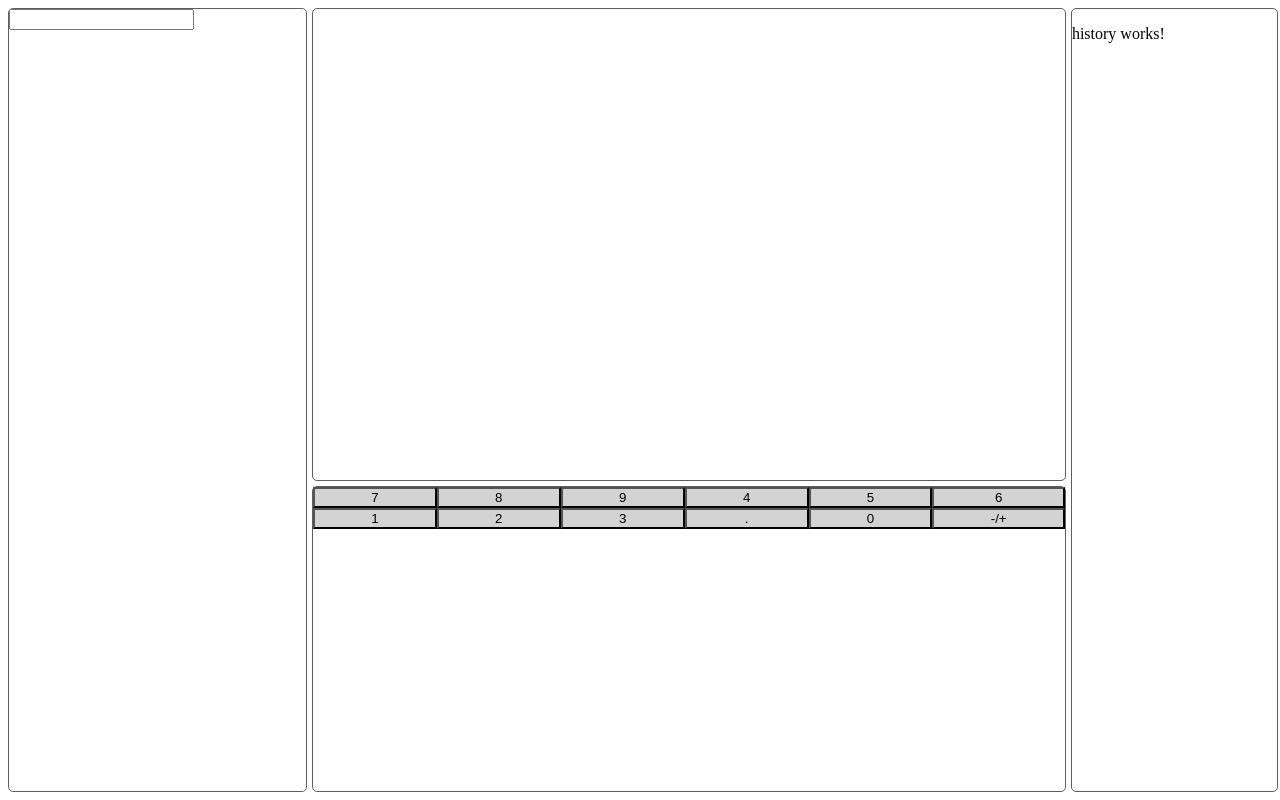
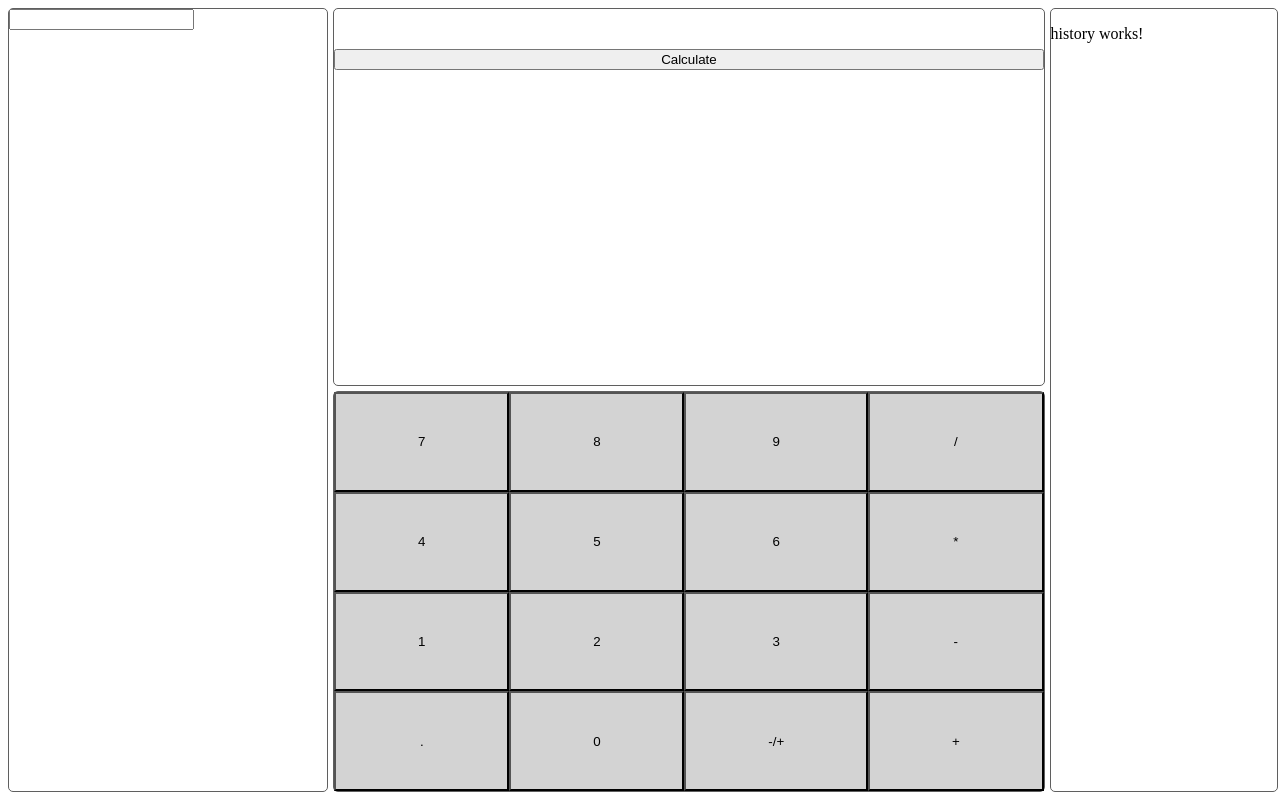
Before and after one commit to Nanojaw/WebCalculator, an Angular app in the folder frontend/WebCalculator/: page / in a window 1280 px wide. Built offline with nearby package versions, Linux system fonts and the light colour scheme.

Commit message:
added action buttons

```diff
--- a/frontend/WebCalculator/src/app/app.component.ts
+++ b/frontend/WebCalculator/src/app/app.component.ts
@@ -10,7 +10,7 @@ export class AppComponent {
   @Input() expression = "";
 
   onKeyClicked(key: string) {
-    if(key == "-") {
+    if(key == "negate") {
       if (this.expression.startsWith("-")) {
         this.expression = this.expression.substring(1);
       }
--- a/frontend/WebCalculator/src/app/app.module.ts
+++ b/frontend/WebCalculator/src/app/app.module.ts
@@ -13,7 +13,7 @@ import { SearchComponent } from './search/search.component';
     HistoryComponent,
     KeypadComponent,
     ExpressionComponent,
-    SearchComponent
+    SearchComponent,
   ],
   imports: [
     BrowserModule
--- a/frontend/WebCalculator/src/app/expression/expression.component.html
+++ b/frontend/WebCalculator/src/app/expression/expression.component.html
@@ -1 +1,2 @@
 <p id="expression">{{expression}}</p>
+<button id="Calculate" (click)="calculate()">Calculate</button>
--- a/frontend/WebCalculator/src/app/expression/expression.component.scss
+++ b/frontend/WebCalculator/src/app/expression/expression.component.scss
@@ -4,6 +4,9 @@
   font-weight: bold;
   font-size: 40px;
 
-  height: 128px;
-  width: 50vw;
+  width: 45vw;
 }
+
+#Calculate {
+  width: 100%;
+}
--- a/frontend/WebCalculator/src/app/expression/expression.component.ts
+++ b/frontend/WebCalculator/src/app/expression/expression.component.ts
@@ -14,4 +14,8 @@ export class ExpressionComponent implements OnInit {
   ngOnInit(): void {
   }
 
+  calculate() {
+    //TODO Implement
+    alert(this.expression)
+  }
 }
--- a/frontend/WebCalculator/src/app/keypad/keypad.component.html
+++ b/frontend/WebCalculator/src/app/keypad/keypad.component.html
@@ -1,17 +1,23 @@
 <div class="main-grid">
+  <!-- Extra keys -->
 
 
-  <!-- Basic key -->
+
+  <!-- Basic keys -->
   <button class="basic-key" (click)="key7()">7</button>
   <button class="basic-key" (click)="key8()">8</button>
   <button class="basic-key" (click)="key9()">9</button>
+  <button class="basic-key" (click)="keyDivide()">/</button>
   <button class="basic-key" (click)="key4()">4</button>
   <button class="basic-key" (click)="key5()">5</button>
   <button class="basic-key" (click)="key6()">6</button>
+  <button class="basic-key" (click)="keyMultiply()">*</button>
   <button class="basic-key" (click)="key1()">1</button>
   <button class="basic-key" (click)="key2()">2</button>
   <button class="basic-key" (click)="key3()">3</button>
+  <button class="basic-key" (click)="keySubtract()">-</button>
   <button class="basic-key" (click)="keyPoint()">.</button>
   <button class="basic-key" (click)="key0()">0</button>
   <button class="basic-key" (click)="keyNegate()">-/+</button>
+  <button class="basic-key" (click)="keyAdd()">+</button>
 </div>
--- a/frontend/WebCalculator/src/app/keypad/keypad.component.scss
+++ b/frontend/WebCalculator/src/app/keypad/keypad.component.scss
@@ -1,7 +1,10 @@
 .main-grid {
   display: grid;
-  grid-template-columns: auto auto auto auto auto auto;
+  grid-template-columns: auto auto auto auto;
   grid-template-rows: auto auto auto auto;
+
+  width: 100%;
+  height: 100%;
 }
 
 .basic-key {
--- a/frontend/WebCalculator/src/app/keypad/keypad.component.ts
+++ b/frontend/WebCalculator/src/app/keypad/keypad.component.ts
@@ -9,22 +9,76 @@ export class KeypadComponent implements OnInit {
 
   @Output() keyEvt = new EventEmitter<string>();
 
-  constructor() { }
+  constructor() {
+  }
 
   ngOnInit(): void {
   }
 
-  key0() { this.keyEvt.emit("0"); }
-  key1() { this.keyEvt.emit("1"); }
-  key2() { this.keyEvt.emit("2"); }
-  key3() { this.keyEvt.emit("3"); }
-  key4() { this.keyEvt.emit("4"); }
-  key5() { this.keyEvt.emit("5"); }
-  key6() { this.keyEvt.emit("6"); }
-  key7() { this.keyEvt.emit("7"); }
-  key8() { this.keyEvt.emit("8"); }
-  key9() { this.keyEvt.emit("9"); }
-  keyPoint() { this.keyEvt.emit("."); }
-  keyNegate() { this.keyEvt.emit("-"); }
+  //region Basic keys
+  key0() {
+    this.keyEvt.emit("0");
+  }
+
+  key1() {
+    this.keyEvt.emit("1");
+  }
+
+  key2() {
+    this.keyEvt.emit("2");
+  }
+
+  key3() {
+    this.keyEvt.emit("3");
+  }
+
+  key4() {
+    this.keyEvt.emit("4");
+  }
+
+  key5() {
+    this.keyEvt.emit("5");
+  }
+
+  key6() {
+    this.keyEvt.emit("6");
+  }
+
+  key7() {
+    this.keyEvt.emit("7");
+  }
+
+  key8() {
+    this.keyEvt.emit("8");
+  }
+
+  key9() {
+    this.keyEvt.emit("9");
+  }
+
+  keyPoint() {
+    this.keyEvt.emit(".");
+  }
+
+  keyNegate() {
+    this.keyEvt.emit("negate");
+  }
+
+  keyDivide() {
+    this.keyEvt.emit(("/"));
+  }
+
+  keyMultiply() {
+    this.keyEvt.emit(("*"));
+  }
+
+  keySubtract() {
+    this.keyEvt.emit(("-"));
+  }
+
+  keyAdd() {
+    this.keyEvt.emit(("+"));
+  }
+  //endregion
 
 }
```
